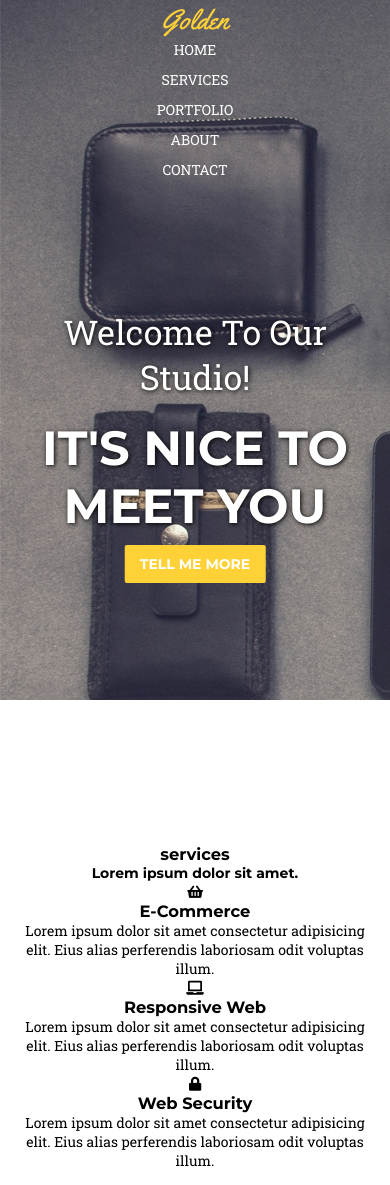
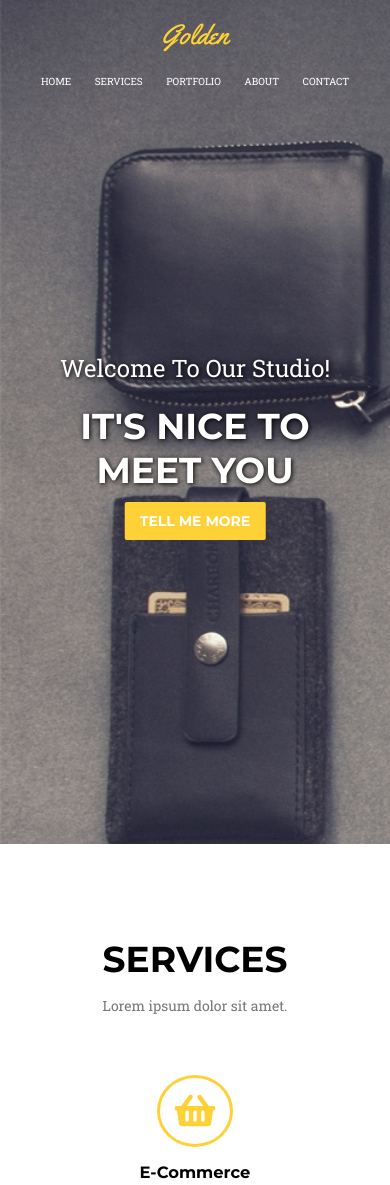
Before and after one commit to Barteczek/Projekt-4, a website: page index.html in a window 390 px wide. Shown: the top 1185 px of the page. Drawn offline with Linux system fonts and the light colour scheme.

Commit message:
Add styles for whole page. Add media queries. Minor changes in html code

```diff
--- a/index.html
+++ b/index.html
@@ -13,8 +13,8 @@
   <nav>
     <div class="container">
       <div class="row">
-        <p class="logo col-md-6">Golden</p>
-        <ul class="col-md-6">
+        <p class="logo col-md-4">Golden</p>
+        <ul class="col-md-8">
           <li><a href="#home">home</a></li>
           <li><a href="#services">services</a></li>
           <li><a href="#portfolio">portfolio</a></li>
--- a/sass/style.scss
+++ b/sass/style.scss
@@ -6,6 +6,7 @@ $font-main: 'Roboto Slab', serif;
 $color-light: #ffffff;
 $color-main: #fed136;
 $color-dark: #000000;
+$color-secondary: #777777;
 
 /* Global */
 
@@ -25,7 +26,36 @@ body {
 h1, h2, h3, h4 {
   font-family: $font-header;
   color: $color-dark;
+}
 
+p {
+  color: $color-secondary;
+}
+
+ul li {
+  display: inline;
+  list-style-type: none;
+
+  a {
+    text-decoration: none;
+  }
+}
+
+section {
+  margin: 78px 0;
+  display: block;
+}
+
+.section-title {
+  font-size: 36px;
+  text-transform: uppercase;
+  margin: 15px 0;
+}
+
+.section-subtitle {
+  font-weight: 400;
+  font-family: $font-main;
+  color: $color-secondary;
 }
 
 /* Navigation */
@@ -42,19 +72,13 @@ nav {
   font-size: 28px;
   }
 
-  ul li {
-    display: inline;
-    list-style-type: none;
+  ul li a {
+    text-transform: uppercase;
+    padding: 0 10px;
+    color: $color-light;
 
-    a {
-      text-decoration: none;
-      text-transform: uppercase;
-      padding: 0 10px;
-      color: $color-light;
-
-      &:hover {
-        color: darken($color-light, 15);
-      }
+    &:hover {
+      color: darken($color-light, 15);
     }
   }
 }
@@ -65,13 +89,12 @@ nav {
   }
 
   .logo {
-    display: inline;
+    display: block;
+    margin: 15px 0;
   }
 
-
-  ul {
-    display: flex;
-    flex-direction: column;
+  ul a {
+    font-size: 10px;
   }
 }
 /* Header */
@@ -85,7 +108,11 @@ header {
   overflow: hidden;
 
   img {
+    display: block;
     object-fit: cover;
+    height: 100vh;
+    text-align: center;
+    margin: 0 auto;
   }
 }
 
@@ -112,6 +139,16 @@ header {
     text-transform: uppercase;
   }
 
+  @media (max-width: 768px) {
+    h1 {
+      font-size: 24px;
+    }
+
+    h2 {
+      font-size: 36px;
+    }
+  }
+
   .btn {
     position: absolute;
     transform: translateX(-50%);
@@ -129,6 +166,62 @@ header {
 
 /* Services */
 
-#services {
-  height: 100vh;
+.services-element {
+  margin: 60px 0;
+  padding: 0 50px;
+
+  i {
+    color: $color-main;
+    font-size: 36px;
+    padding: 15px;
+    border: 3px solid $color-main;
+    border-radius: 50%;
+  }
+
+  h3 {
+    margin: 15px 0;
+  }
 }
+
+/* Portfolio */
+
+#portfolio {
+  background-color: #f7f7f7;
+  padding: 78px 0;
+}
+.card {
+  margin: 30px 0;
+
+
+  .card-img img {
+    width: 100%;
+    object-fit: cover;
+    max-height: 50vh;
+  }
+
+  .card-body {
+    padding: 20px 0;
+    background-color: $color-light;
+  }
+}
+
+
+/* Footer */
+
+footer {
+  padding-bottom: 78px;
+
+    p {
+    align-self: center;
+  }
+
+  ul li a i {
+    color: $color-light;
+    background-color: $color-dark;
+    width: 35px;
+    border-radius: 50%;
+    padding: 10px;
+    font-size: 18px;
+    margin: 0 5px;
+  }
+}
```
Also changed, not shown: css/style.css, 1 other file.
